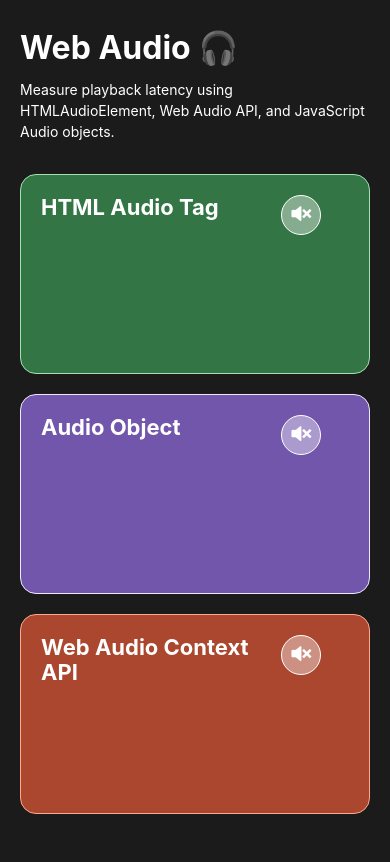
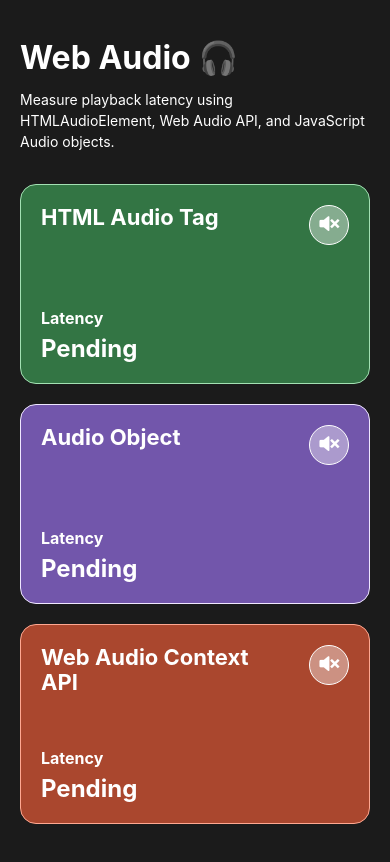
Before and after one commit to jo-duchan/audio-latency-test, a React (Vite) app: page / in a window 390 px wide. Built offline with nearby package versions, Linux system fonts and the light colour scheme; a web font is replaced by a local one.

Commit message:
feat: 정상 코드 업로드

```diff
--- a/src/App.tsx
+++ b/src/App.tsx
@@ -3,11 +3,12 @@ import AudioObjectPlayer from './components/AudioObjectPlayer';
 import AudioTagPlayer from './components/AudioTagPlayer';
 
 // const AUDIO_PATH = './ping.mp3';
-const AUDIO_PATH = 'bad-guys.mp3';
+// const AUDIO_PATH = './bad-guys.mp3';
+const AUDIO_PATH = './pop-up-sound.wav';
 
 function App() {
   return (
-    <div className="flex justify-center items-center w-full h-full px-[20px] sm:p-0 sm:h-full">
+    <div className="flex justify-center items-center w-full h-auto py-[40px] px-[20px] sm:p-0 sm:h-full">
       <div>
         <div className="mb-[32px]">
           <h2 className="text-[32px] font-bold text-[#fff] leading-[1.15] mb-[12px] sm:text-[60px]">
--- a/src/components/AudioContextPlayer.tsx
+++ b/src/components/AudioContextPlayer.tsx
@@ -1,7 +1,4 @@
-import {
-  useRef,
-  // useState
-} from 'react';
+import { useRef, useState } from 'react';
 import Card from './ui/Card';
 
 declare global {
@@ -17,7 +14,7 @@ interface AudioContextPlayerProps {
 export default function AudioContextPlayer({
   audioPath,
 }: AudioContextPlayerProps) {
-  // const [latency, setLatency] = useState<number | null>(null);
+  const [latency, setLatency] = useState<number | null>(null);
 
   const audioContextRef = useRef<AudioContext | null>(null);
   const audioBufferRef = useRef<AudioBuffer | null>(null);
@@ -46,17 +43,17 @@ export default function AudioContextPlayer({
     source.connect(context.destination);
     source.start();
 
-    // const now = performance.now();
-    // if (lastPlayTimeRef.current !== null) {
-    //   setLatency(now - lastPlayTimeRef.current);
-    // }
-    // lastPlayTimeRef.current = now;
+    const now = performance.now();
+    if (lastPlayTimeRef.current !== null) {
+      setLatency(now - lastPlayTimeRef.current);
+    }
+    lastPlayTimeRef.current = now;
 
-    // source.onended = () => {
-    //   if (isPlayingRef.current) {
-    //     playSound(); // 반복 재생
-    //   }
-    // };
+    source.onended = () => {
+      if (isPlayingRef.current) {
+        playSound(); // 반복 재생
+      }
+    };
 
     sourceNodeRef.current = source;
   };
@@ -111,7 +108,7 @@ export default function AudioContextPlayer({
       onPlay={handlePlayAudioContext}
       onStop={handleStopAudioContext}
       name="Web Audio Context API"
-      // latency={latency}
+      latency={latency}
       bgColor="#AA472E"
       borderColor="#FFA891"
     />
--- a/src/components/AudioObjectPlayer.tsx
+++ b/src/components/AudioObjectPlayer.tsx
@@ -1,7 +1,4 @@
-import {
-  useRef,
-  //  useState
-} from 'react';
+import { useRef, useState } from 'react';
 import Card from './ui/Card';
 
 interface AudioObjectPlayerProps {
@@ -11,7 +8,7 @@ interface AudioObjectPlayerProps {
 export default function AudioObjectPlayer({
   audioPath,
 }: AudioObjectPlayerProps) {
-  // const [latency, setLatency] = useState<number | null>(null);
+  const [latency, setLatency] = useState<number | null>(null);
   const audioInstanceRef = useRef(new Audio(audioPath));
   const lastPlayTimeRef = useRef<number | null>(null);
   const isPlayingRef = useRef<boolean>(false);
@@ -22,20 +19,20 @@ export default function AudioObjectPlayer({
 
     const audio = audioInstanceRef.current;
 
-    // audio.onplay = () => {
-    //   const now = performance.now();
-    //   if (lastPlayTimeRef.current !== null) {
-    //     setLatency(now - lastPlayTimeRef.current);
-    //   }
-    //   lastPlayTimeRef.current = now;
-    // };
+    audio.onplay = () => {
+      const now = performance.now();
+      if (lastPlayTimeRef.current !== null) {
+        setLatency(now - lastPlayTimeRef.current);
+      }
+      lastPlayTimeRef.current = now;
+    };
 
-    // audio.onended = () => {
-    //   if (isPlayingRef.current) {
-    //     audio.currentTime = 0;
-    //     audio.play();
-    //   }
-    // };
+    audio.onended = () => {
+      if (isPlayingRef.current) {
+        audio.currentTime = 0;
+        audio.play();
+      }
+    };
 
     audio.play();
   };
@@ -57,7 +54,7 @@ export default function AudioObjectPlayer({
       onPlay={handlePlayAudioObject}
       onStop={handleStopAudioObject}
       name="Audio Object"
-      // latency={latency}
+      latency={latency}
       bgColor="#7256AB"
       borderColor="#EFE7FF"
     />
--- a/src/components/AudioTagPlayer.tsx
+++ b/src/components/AudioTagPlayer.tsx
@@ -1,7 +1,4 @@
-import {
-  useRef,
-  // useState, useEffect
-} from 'react';
+import { useRef, useState, useEffect } from 'react';
 import Card from './ui/Card';
 
 interface AudioTagPlayerProps {
@@ -9,38 +6,38 @@ interface AudioTagPlayerProps {
 }
 
 export default function AudioTagPlayer({ audioPath }: AudioTagPlayerProps) {
-  // const [latency, setLatency] = useState<number | null>(null);
+  const [latency, setLatency] = useState<number | null>(null);
   const audioRef = useRef<HTMLAudioElement | null>(null);
   const isPlayingRef = useRef<boolean>(false);
   const lastPlayTimeRef = useRef<number | null>(null);
 
-  // useEffect(() => {
-  //   const audio = audioRef.current;
-  //   if (!audio) return;
+  useEffect(() => {
+    const audio = audioRef.current;
+    if (!audio) return;
 
-  //   const handlePlay = () => {
-  //     const now = performance.now();
-  //     if (lastPlayTimeRef.current !== null) {
-  //       setLatency(now - lastPlayTimeRef.current);
-  //     }
-  //     lastPlayTimeRef.current = now;
-  //   };
+    const handlePlay = () => {
+      const now = performance.now();
+      if (lastPlayTimeRef.current !== null) {
+        setLatency(now - lastPlayTimeRef.current);
+      }
+      lastPlayTimeRef.current = now;
+    };
 
-  //   const handleEnded = () => {
-  //     if (isPlayingRef.current && audio) {
-  //       audio.currentTime = 0;
-  //       audio.play();
-  //     }
-  //   };
+    const handleEnded = () => {
+      if (isPlayingRef.current && audio) {
+        audio.currentTime = 0;
+        audio.play();
+      }
+    };
 
-  //   audio.addEventListener('play', handlePlay);
-  //   audio.addEventListener('ended', handleEnded);
+    audio.addEventListener('play', handlePlay);
+    audio.addEventListener('ended', handleEnded);
 
-  //   return () => {
-  //     audio.removeEventListener('play', handlePlay);
-  //     audio.removeEventListener('ended', handleEnded);
-  //   };
-  // }, []);
+    return () => {
+      audio.removeEventListener('play', handlePlay);
+      audio.removeEventListener('ended', handleEnded);
+    };
+  }, []);
 
   const handlePlayAudioTag = () => {
     if (isPlayingRef.current || !audioRef.current) return;
@@ -63,7 +60,7 @@ export default function AudioTagPlayer({ audioPath }: AudioTagPlayerProps) {
         onPlay={handlePlayAudioTag}
         onStop={handleStopAudioTag}
         name="HTML Audio Tag"
-        // latency={latency}
+        latency={latency}
         bgColor="#337544"
         borderColor="#A3E1B3"
       />
--- a/src/components/ui/Card.tsx
+++ b/src/components/ui/Card.tsx
@@ -4,7 +4,7 @@ interface CardProps {
   onPlay: () => void;
   onStop: () => void;
   name: string;
-  // latency: number | null;
+  latency: number | null;
   bgColor: string;
   borderColor: string;
 }
@@ -13,7 +13,7 @@ export default function Card({
   onPlay,
   onStop,
   name,
-  // latency,
+  latency,
   bgColor,
   borderColor,
 }: CardProps) {
@@ -36,7 +36,7 @@ export default function Card({
       type="button"
       onClick={handleClick}
     >
-      <div className="flex justify-between">
+      <div className="w-full flex justify-between">
         <h4 className="w-[240px] text-[22px] font-bold sm:text-[32px] sm:w-[230px]">
           {name}
         </h4>
@@ -49,10 +49,10 @@ export default function Card({
         </div>
       </div>
       <div className="flex flex-col gap-[8px]">
-        {/* <span className="text-[16px] sm:text-[24px]">Latency</span>
+        <span className="text-[16px] sm:text-[24px]">Latency</span>
         <span className="text-[24px] sm:text-[40px]">
           {latency !== null ? `${latency.toFixed(2)} ms` : 'Pending'}
-        </span> */}
+        </span>
       </div>
     </button>
   );
```
Also changed, not shown: 1 other file (tests, documents, lock files or other folders).
